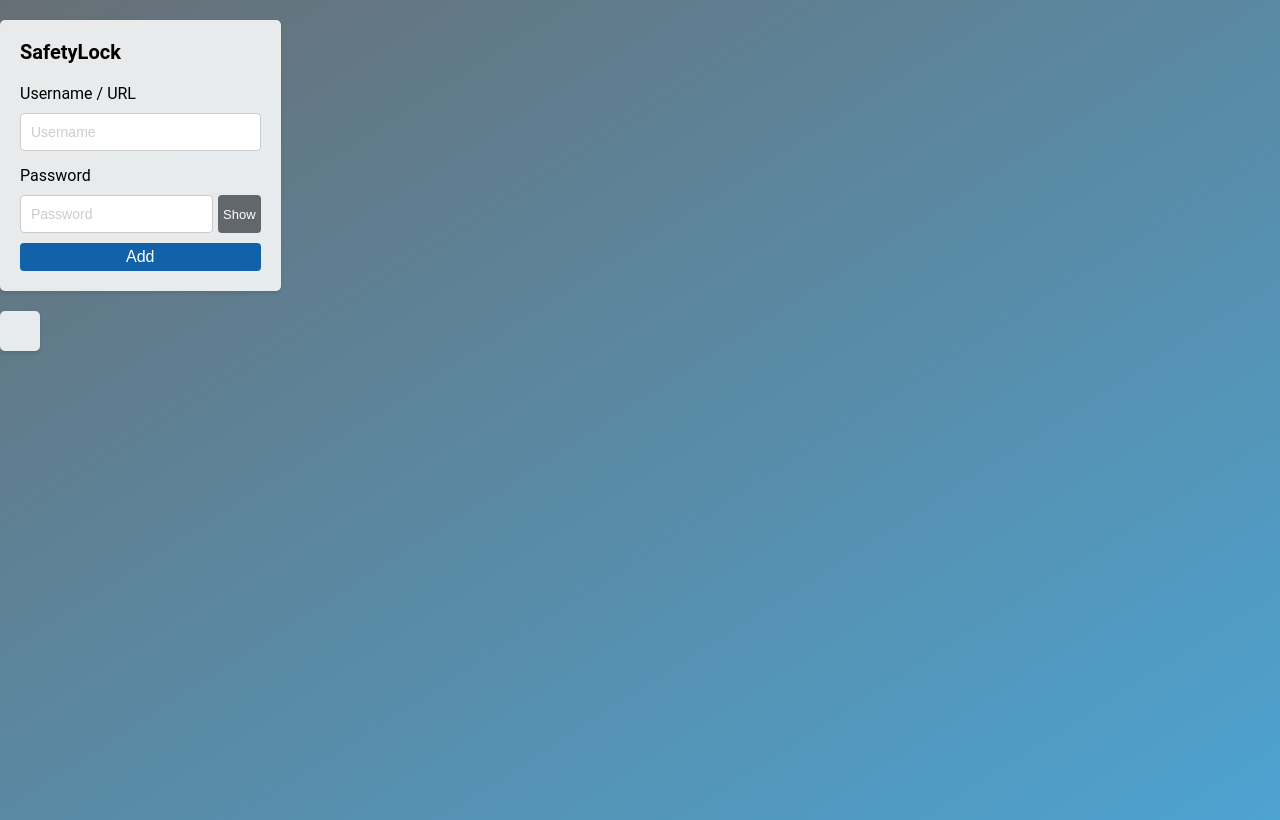
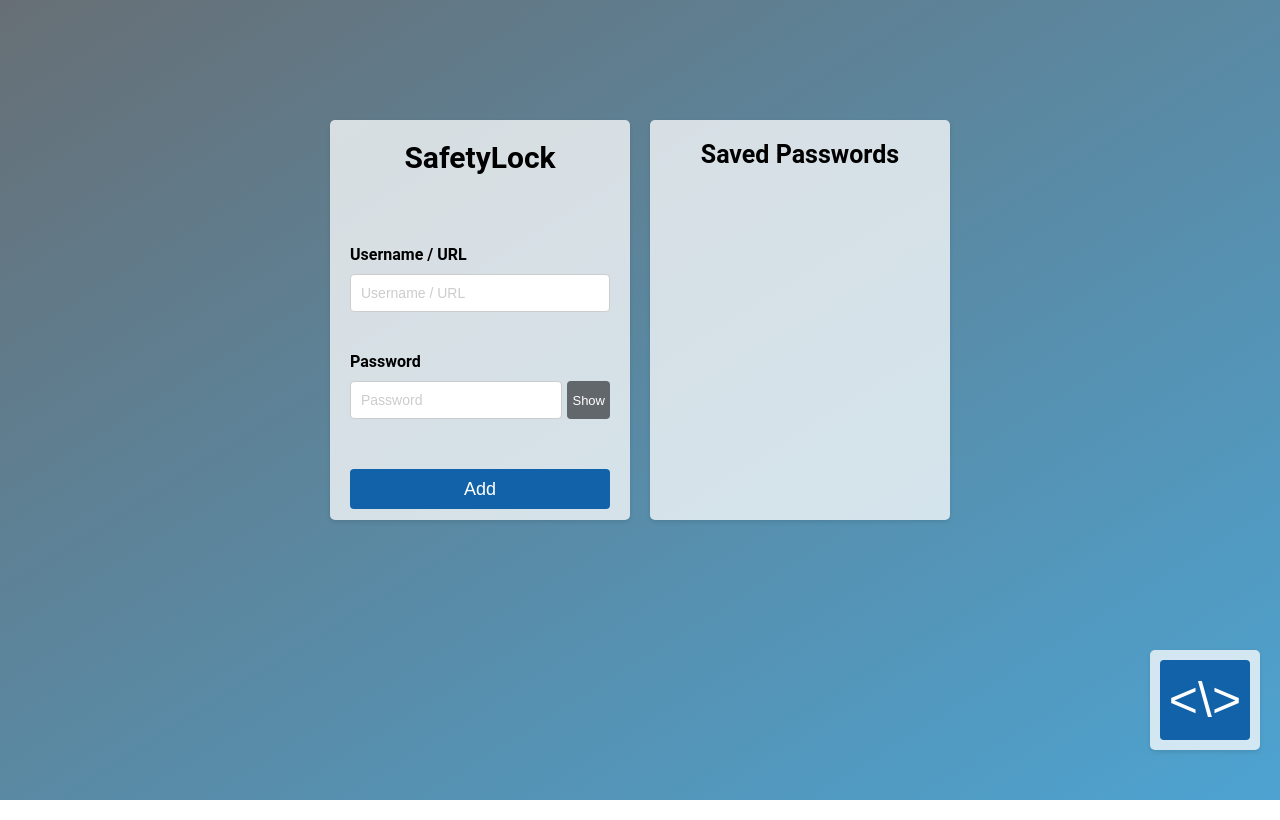
Before and after one commit to madmediaz2/SafetyLock, a website: page index.html in a window 1280 px wide. Drawn offline with Linux system fonts and the light colour scheme.

Commit message:
Reworked Card Size, Added footer card with a button in it, reworked some sass styling

```diff
--- a/index.html
+++ b/index.html
@@ -8,22 +8,26 @@
     <link rel="stylesheet" href="src/styles/style.css">
 </head>
 <body>
-    <main>
-        <div class="cards">
+    <main class="cards">
         <article class="card">
             <h3>SafetyLock</h3>
-                <p style="margin-top: 20px;">Username / URL </p>
-                <input type="text" placeholder="Username" class="input-field">
-                <p style="margin-top: 15px;">Password</p>
+            <strong><p style="margin-top: 70px;">Username / URL </p></strong>
+            <input type="text" placeholder="Username / URL" class="input-field">
+            <strong><p style="margin-top: 40px;">Password</p></strong>
             <div class="password-field">
                 <input type="password" placeholder="Password" class="input-field">
                 <button class="button" style="font-size: small;">Show</button>
             </div>
-                <button class="button button--secondary" style="margin-top: 10px; width: 100%;">Add</button>
+            <button class="button button--secondary" style="margin-top: 50px; width: 100%; height: 40px; font-size: large;">Add</button>
         </article>
         <article class="card">
+            <h3 style="font-size: 25px;">Saved Passwords</h3>
         </article>
+    </main>
+    <footer>
+        <div class="card card--secondary" style="width: 110px; height: 100px; position: fixed; right: 10px; margin-right: 10px;">
+            <button class="button button--secondary" style="width: 100%; height: 100%; font-size: 50px;"><\></button>
         </div>
-    </main>
+    </footer>
 </body>
 </html>
--- a/scss/base.scss
+++ b/scss/base.scss
@@ -6,3 +6,9 @@ body{
     background: linear-gradient(to bottom right, #676f75,#4da3d1);
     font-family: 'Roboto', sans-serif;
 }
+main{
+    height: 80vh;
+}
+footer{
+    height: 20vh;
+}
--- a/scss/components/card/card.scss
+++ b/scss/components/card/card.scss
@@ -1,7 +1,7 @@
 @use "../../abstracts/colors" as colors;
 
 .card{
-    background-color: rgba(255, 255, 255, 0.85);
+    background-color: rgba(255, 255, 255, 0.75);
     border-radius: 5px;
     box-shadow: 0 2px 4px rgba(0, 0, 0, 0.1);
     padding: 20px;
@@ -10,7 +10,7 @@
     height: max-content;
     h3{
         color: colors.$black;
-        font-size: 20px;
+        font-size: 30px;
         margin-bottom: 10px;
     }
     p{
@@ -26,3 +26,7 @@
         }
     }
 }
+.card--secondary{
+    margin: 10px 0;
+    padding: 10px;
+}
--- a/scss/components/input/input.scss
+++ b/scss/components/input/input.scss
@@ -3,6 +3,7 @@
     width: 100%;
     padding: 10px 0;
     padding-left: 10px;
+    padding-right: 10px;
     font-size: 14px;
     border: 1px solid #ccc;
     border-radius: 4px;
--- /dev/null
+++ b/scss/layouts/cards.scss
@@ -0,0 +1,19 @@
+.cards{
+    display: flex;
+    flex-direction: row;
+    justify-content: center;
+    align-items: center;
+    gap: 20px;
+
+    article{
+        width: 300px;
+        height: 400px;
+        p{
+            font-size: medium;
+        }
+    }
+    h3{
+        display: flex;
+        justify-content: center;
+    }
+}
--- a/scss/style.scss
+++ b/scss/style.scss
@@ -3,4 +3,5 @@
 @use "./components/card/card.scss";
 @use "./components/button/button.scss";
 @use "./components/input/input.scss";
-@use "./layouts/password-field.scss"
+@use "./layouts/password-field.scss";
+@use "./layouts/cards.scss";
```
Also changed, not shown: src/styles/style.css, 1 other file. Lines whose indentation alone changed are shown as unchanged.
